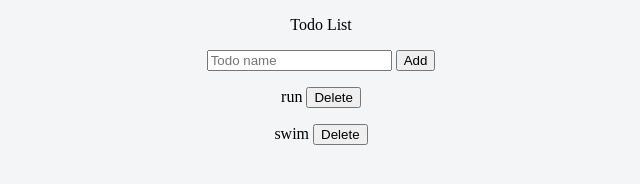
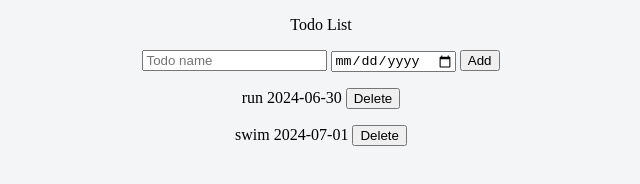
Before and after one commit to Grajales-K/JS_Practice, a plain HTML site: page lesson11-arrays&Loops/11-todo-list.html in a window 1280 px wide. Shown: the whole page, without its empty margins (319-959 px from the left). Drawn offline with Linux system fonts and the light colour scheme.

Commit message:
feat: add due date input and update todo list structure to include due dates

```diff
--- a/lesson11-arrays&Loops/11-todo-list.html
+++ b/lesson11-arrays&Loops/11-todo-list.html
@@ -13,6 +13,7 @@
     <div>
         <p>Todo List</p>
         <input class="js-name-input" type="text" placeholder="Todo name">
+        <input class="js-due-date-input" type="date">
         <button class="btn" onclick="addTodo()">Add</button>
     </div>
 
--- a/lesson11-arrays&Loops/scripts/11-todo-list.js
+++ b/lesson11-arrays&Loops/scripts/11-todo-list.js
@@ -1,4 +1,12 @@
-const todoList = ['run', ['swim']];
+const todoList = [{
+     name:'run',
+     dueDate: '2024-06-30',
+
+    }, {
+
+     name: 'swim',
+     dueDate: '2024-07-01',
+    }];
 
 renderToddoList();
 console.log(todoList);
@@ -8,16 +16,19 @@ function renderToddoList(){
     let todoListHTML = '';
 
     for (let i = 0; i < todoList.length; i++){
-        const todo = todoList[i];
-        const html =
-            `<p>
-                ${todo}
+      const todoObject = todoList[i];
+      // const name = todoObject.name;
+      // const dueDate = todoObject.dueDate;
+      const { name, dueDate } = todoObject; // Destructuring method.
+
+      const html = `<p>
+                ${name} ${dueDate}
                 <button onclick="
                     todoList.splice(${i}, 1);
                     renderToddoList();
                 ">Delete</button>
             <p>`;
-        todoListHTML += html;
+      todoListHTML += html;
     }
 
     console.log(todoListHTML);
@@ -27,13 +38,21 @@ function renderToddoList(){
 }
 
 function addTodo(todo){
-    const inputElement = document.querySelector(".js-name-input");
-    const name = inputElement.value;
+  const inputElement = document.querySelector('.js-name-input');
+  const name = inputElement.value;
 
-    todoList.push(name);
-    console.log(todoList);
+  const dateInputElelement = documento.querySelectort('.js-due-date-input');
+  const dueDate = dateInputElelement.value;
 
-    inputElement.value = "";
-    renderToddoList();
+  // todoList.push({ name: name, dueDate: dueDate });
+  //shorthand property method, if the key and value are the same, you can just write the key name.
+  todoList.push({
+    name,
+    dueDate
+  });
 
+  console.log(todoList);
+
+  inputElement.value = '';
+  renderToddoList();
 }
```
